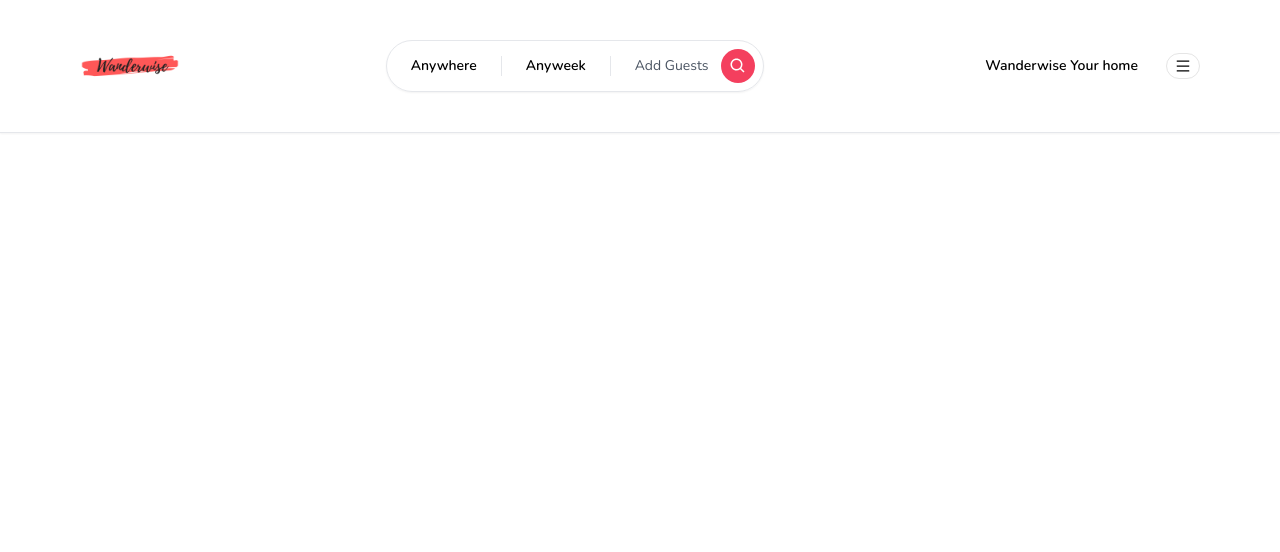
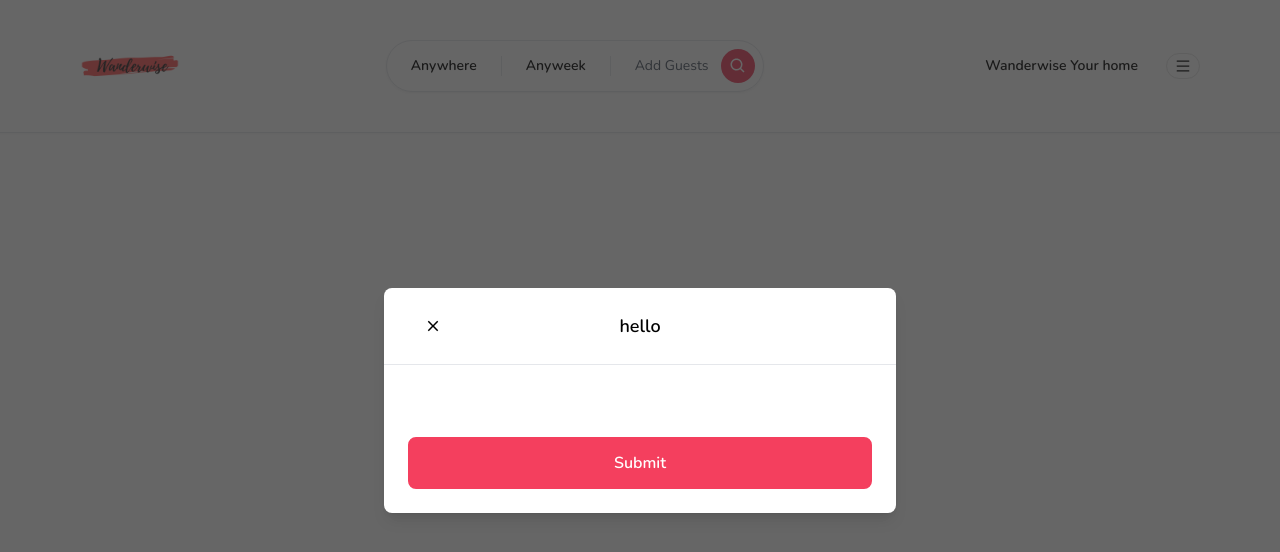
Before and after one commit to Ishpreet-Kaur-Bedi/Medibook, a Next.js app: page / in a window 1280 px wide. Shown: the top 552 px of the page. Built offline with nearby package versions, Linux system fonts and the light colour scheme.

Commit message:
Initialised Modal

```diff
--- /dev/null
+++ b/app/components/Button.tsx
@@ -0,0 +1,72 @@
+'use client'
+
+import { IconType } from "react-icons/lib";
+
+interface ButtonProps{
+label:string;
+onClick:(e:React.MouseEvent<HTMLButtonElement>)=> void;
+disabled?:boolean;
+outline?:boolean;
+small?:boolean;
+icon?:IconType;
+
+
+}
+
+
+const Button :React.FC<ButtonProps> = ({
+    label,
+    onClick,
+    disabled,
+    outline,
+    small,
+    icon:Icon,
+
+}) => {
+  return (
+   <button
+   onClick={onClick}
+   disabled={disabled}
+   className={`
+   relative
+   disabled:opacity-70
+   disabled:cursor-not-allowed
+   rounded-lg
+   hover:opacity-80
+   transition
+   w-full
+
+// bht saari conditions likh di abjidhar bhi jis type ka button lagega udhar us hisab se atrribute dete jaaynege
+
+
+
+
+   ${outline?'bg-white':'bg-rose-500'}
+   ${outline?'border-black':'border-rose-500'}
+   ${outline?'text-black':'text-white'}
+   ${outline?'text-black':'text-white'}
+   ${small?'py-1':'py-3'}
+   ${small?'text-sm':'text-md'}
+   ${small?'font-light':'font-semibold'}
+   ${small?'border-[1px]':'border-2'}
+
+
+   `}>
+
+{/* we will add an option to add an icon here */}
+
+
+{Icon &&(
+    <Icon size={24}
+    className="absolute
+    lesft-4
+    top-3
+    "/>
+)}
+
+    {label}
+   </button>
+  )
+}
+
+export default Button
--- /dev/null
+++ b/app/components/modals/Modal.tsx
@@ -0,0 +1,189 @@
+"use client";
+import { useCallback, useEffect, useState } from "react";
+import {IoMdClose} from 'react-icons/io'
+import Button from "../Button";
+interface ModalProps {
+  isOpen: boolean;
+  onClose: () => void;
+  onSubmit: () => void;
+  title?: string;
+  body?: React.ReactElement;
+  footer?: React.ReactElement;
+  actionLabel: string;
+  disabled?: boolean;
+  secondryAction?: () => void;
+  secondryActionLabel?: string;
+}
+
+const Modal: React.FC<ModalProps> = ({
+  isOpen,
+  onClose,
+  onSubmit,
+  title,
+  body,
+  footer,
+  actionLabel,
+  disabled,
+  secondryAction,
+  secondryActionLabel,
+}) => {
+  const [showModal, setShowModal] = useState(isOpen);
+  useEffect(() => {
+    setShowModal(isOpen);
+  }, [isOpen]);
+
+  const handleClose = useCallback(() => {
+    if (disabled) {
+      return;
+    }
+    setShowModal(false);
+    setTimeout(() => {
+      onClose();
+    }, 300);
+  }, [disabled, onClose]);
+
+  const handleSubmit = useCallback(() => {
+    if (disabled) {
+      return;
+    }
+    onSubmit();
+  }, [disabled, onSubmit]);
+
+  const handleSecondaryAction = useCallback(() => {
+    if (disabled || !secondryAction) {
+      return;
+    }
+    secondryAction();
+  }, [disabled, secondryAction]);
+
+  if (!isOpen) {
+    return null;
+  }
+  return (
+    <>
+      <div
+        className="justify-center
+items-center
+flex
+overflow-x-hidden
+overflow-y-auto
+fixed
+inset-0
+z-50
+outline-none
+focus:outline-none
+bg-neutral-800/70
+
+
+
+"
+      >
+        <div
+          className="relative
+    w-full
+    md:w-4/6
+    lg:w-3/6
+    xl:w-2/5
+    my-6
+    mx-auto
+    lg:h-auto
+    md:h-auto
+
+
+    "
+        >
+          {/* content */}
+          <div
+            className={`
+        translate
+        duration-300
+        h-full
+        ${showModal ? "translate-y-0" : "translate-y-full"}
+        ${showModal ? "opacity-100" : "opacity-0"}
+        `}
+          >
+            <div
+              className=" translate
+            h-full
+            lg-:h-auto
+            md:h-auto
+            border-0
+            rounded-lg
+            shadow-lg
+            relative
+            flex
+            flex-col
+            w-full
+            bg-white
+            outline-none
+            focus:outline-none
+            "
+            >
+                {/* this will contain header */}
+              <div
+                className="flex
+                items-center
+                p-6
+                rounded-t
+                justify-center
+                relative
+                border-b-[1px]
+                "
+              >
+                <button
+                onClick={handleClose}
+                className=" p-1
+                border-0
+                hover:opacity-70
+                transition
+                absolute
+                left-9">
+                    <IoMdClose size = {18}/>
+                    </button>
+                    <div className="text-lg
+                    font-semibold">
+                        {title}
+
+                    </div>
+              </div>
+              {/* body */}
+              <div className=" relative p-6 flex-auto">
+                {body}
+              </div>
+
+              {/* footer */}
+<div className="flex flex-col gap-2 p-6">
+<div className=" flex flex-row items-center gap-4
+w-full
+">
+  {/*
+  icon can be used to put another icob in a button <Button  icon={IoMdClose} label = "My Button"/> */}
+
+
+  {secondryAction && secondryActionLabel &&(
+
+
+   <Button
+   outline
+    disabled={disabled}
+  label={secondryActionLabel}
+  onClick={handleSecondaryAction}  />
+  )}
+
+  <Button disabled={disabled}
+  label={actionLabel}
+  onClick={handleSubmit}  />
+</div>
+</div>
+              {/* more inside of contentdiv  */}
+            </div>
+            {/* inside content div */}
+          </div>
+        </div>
+        {/* Styling the modal */}
+      </div>
+    </>
+  );
+};
+
+export default Modal;
--- /dev/null
+++ b/app/hooks/useRegisterModal.ts
@@ -0,0 +1 @@
+import {create} from 'zustand';
--- a/app/layout.tsx
+++ b/app/layout.tsx
@@ -3,7 +3,8 @@
  import './globals.css'
 import { Inter } from 'next/font/google'
 import Navbar from './components/Navbar/Navbar'
-
+import ClientOnly from './components/ClientOnly'
+import Modal from './components/modals/Modal'
 const inter = Inter({ subsets: ['latin'] })
 
 export const metadata = {
@@ -23,8 +24,12 @@ export default function RootLayout({
     <html lang="en">
       <body className={font.className}>
 
+      <ClientOnly>
+        <Modal actionLabel='Submit' title='hello' isOpen/>
 
-        <Navbar/>
+      <Navbar/>
+      </ClientOnly>
+
 
 
         {children}</body>
--- a/package.json
+++ b/package.json
@@ -13,13 +13,16 @@
     "@types/node": "20.0.0",
     "@types/react": "18.2.5",
     "@types/react-dom": "18.2.3",
+    "axios": "^1.4.0",
     "eslint": "8.39.0",
     "eslint-config-next": "13.4.1",
     "next": "13.4.1",
     "react": "18.2.0",
     "react-dom": "18.2.0",
+    "react-hook-form": "^7.43.9",
     "react-icons": "^4.8.0",
-    "typescript": "5.0.4"
+    "typescript": "5.0.4",
+    "zustand": "^4.3.8"
   },
   "devDependencies": {
     "autoprefixer": "^10.4.14",
```
Also changed, not shown: 1 other file (tests, documents, lock files or other folders).
